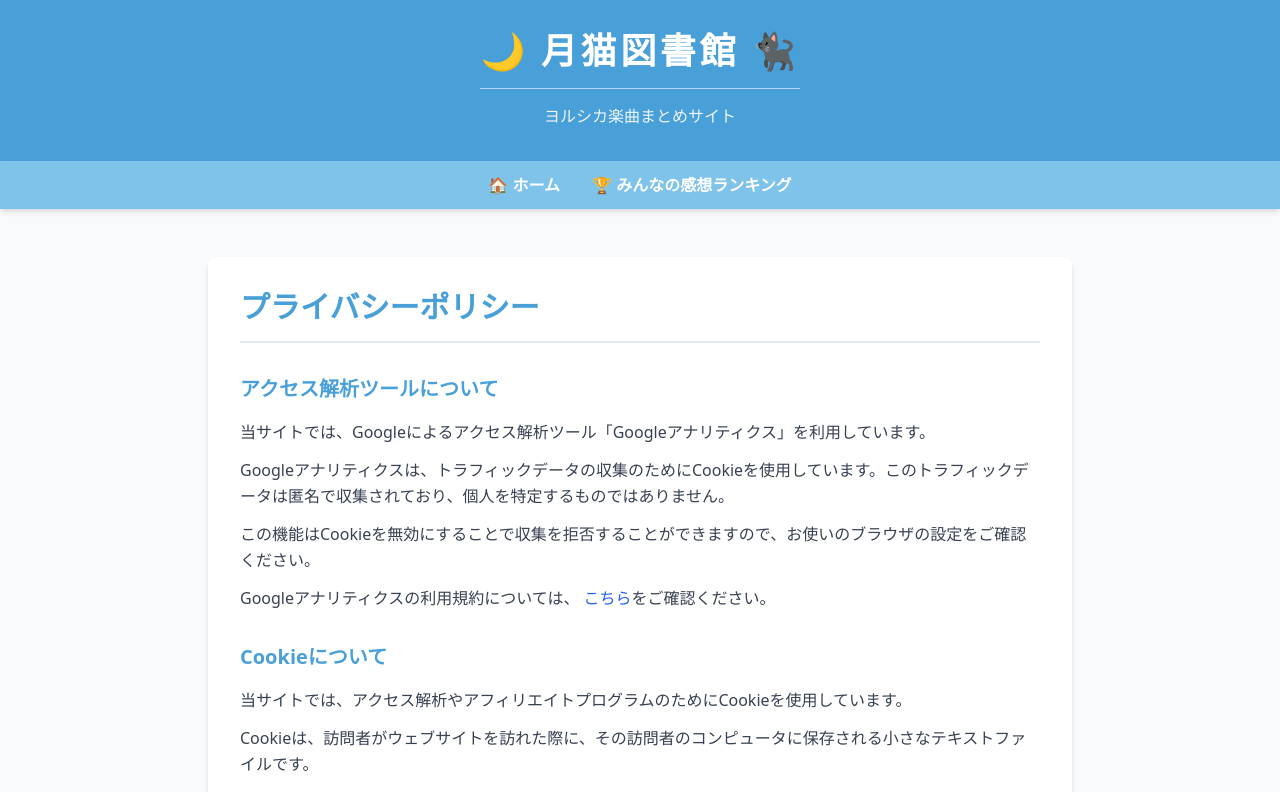
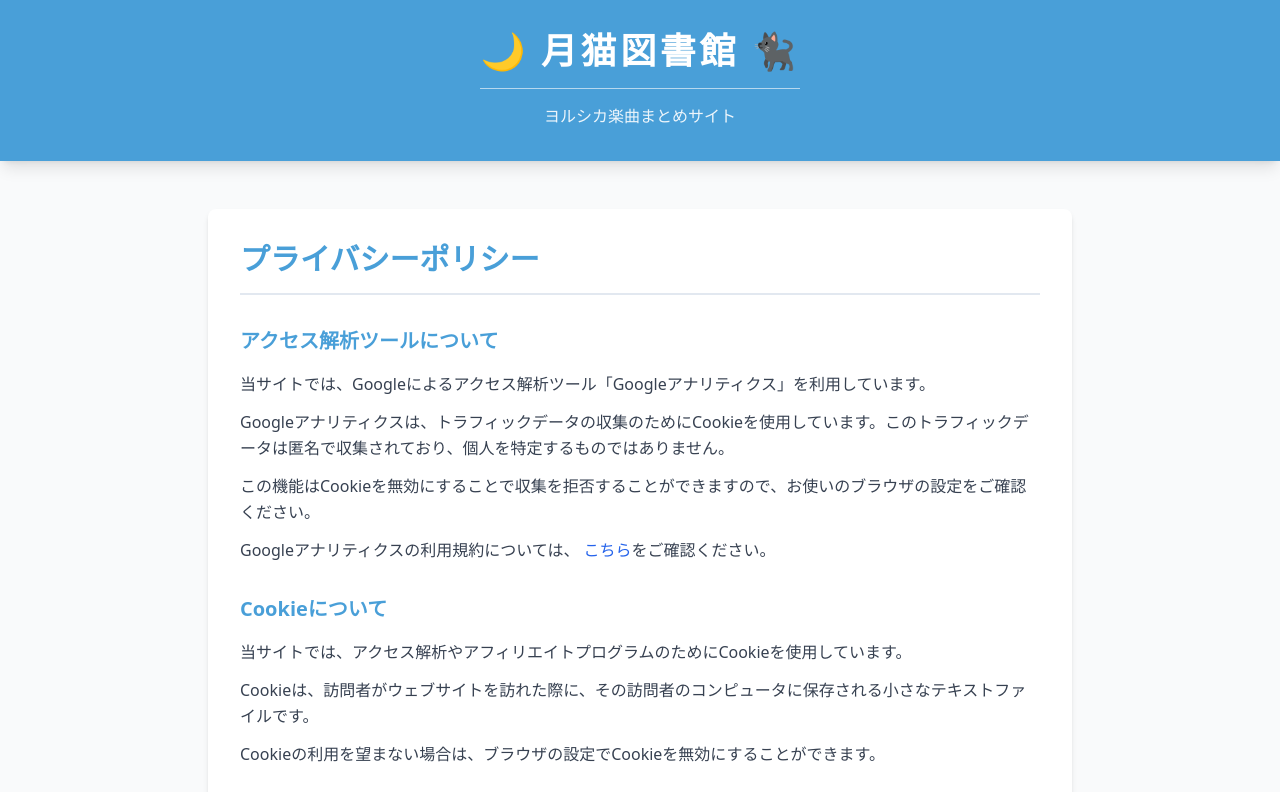
Before and after one commit to ozet1001/yorushika-app1_next, a Next.js app: page /privacy in a window 1280 px wide. Shown: the top 792 px of the page. Built offline with nearby package versions, Linux system fonts and the light colour scheme; a web font is replaced by a local one.

Commit message:
ランキング機能一時廃止

```diff
--- a/src/app/components/Header.tsx
+++ b/src/app/components/Header.tsx
@@ -36,30 +36,6 @@ function Header() {
           </p>
         </div>
       </header>
-
-      {/* グローバルナビゲーション */}
-      <nav
-        className="w-full py-3 text-white shadow-md"
-        style={{ backgroundColor: '#7FC3EA' }}
-      >
-        <div className="container flex flex-wrap justify-center gap-4 md:gap-8 mx-auto px-4">
-          {/* ホーム */}
-          <Link
-            href="/"
-            className="text-sm sm:text-base font-semibold hover:underline hover:scale-105 transition-all duration-150"
-          >
-            🏠 ホーム
-          </Link>
-
-          {/* ランキング */}
-          <Link
-            href="/ranking#ranking-title"
-            className="text-sm sm:text-base font-semibold hover:underline hover:scale-105 transition-all duration-150 whitespace-nowrap"
-          >
-            🏆 みんなの感想ランキング
-          </Link>
-        </div>
-      </nav>
     </>
   );
 }
--- a/src/app/components/ReactionButtons.tsx
+++ b/src/app/components/ReactionButtons.tsx
@@ -37,7 +37,7 @@ export default function ReactionButtons({ songId }: ReactionButtonsProps) {
   return (
     <div className="flex flex-col gap-3">
       <p className="text-sm text-gray-700">※ この曲についてどう思う？以下のボタンをタップして投票をお願いします！</p>
-      <p className="text-sm text-gray-700">※ 上部ヘッダーメニューの「<span><a href='/ranking' className="text-blue-500">みんなの感想ランキング</a></span>」の投票数に加算されます。</p>
+      {/* <p className="text-sm text-gray-700">※ 上部ヘッダーメニューの「<span><a href='/ranking' className="text-blue-500">みんなの感想ランキング</a></span>」の投票数に加算されます。</p> */}
       <div className="flex flex-row flex-wrap gap-2 mt-2">
         {/* 好き */}
         <button
```
